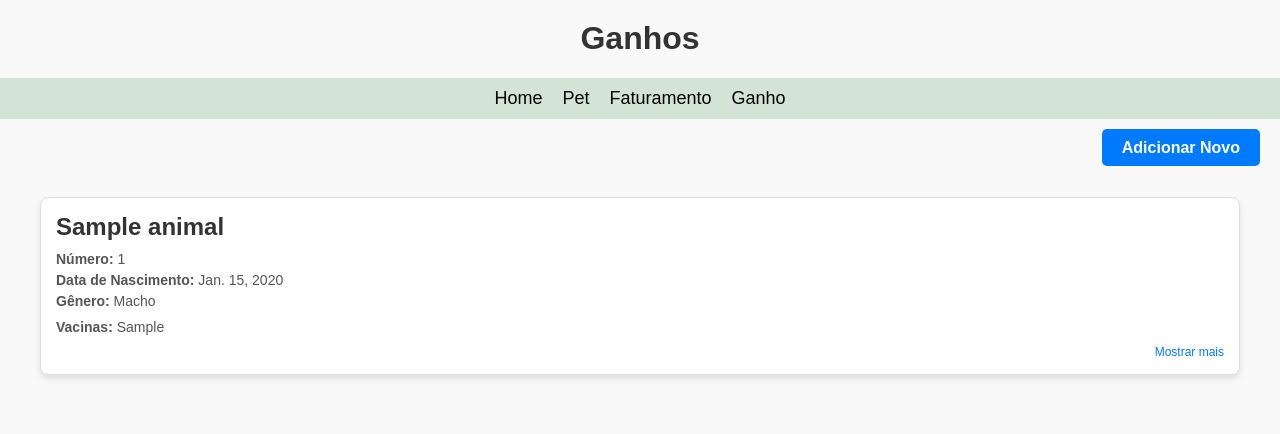
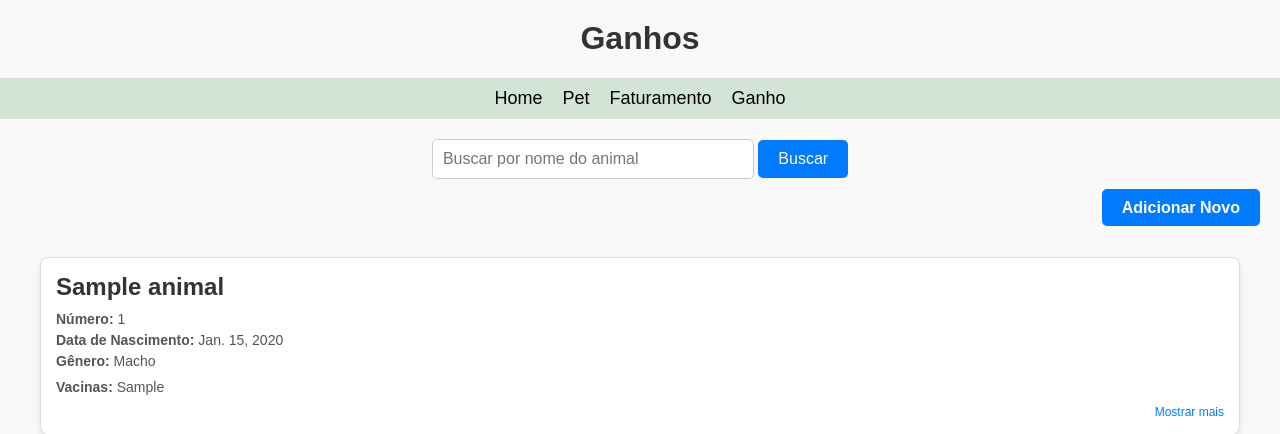
Before and after one commit to BrunofCarvalhoo/GenPets, a Django app: page /ganho/ in a window 1280 px wide. Shown: the top 434 px of the page. Run offline with Django 5.2, Linux system fonts and the light colour scheme; tables that the repository leaves empty hold one stand-in row (values such as "Sample post").

Commit message:
implementação de buscar

```diff
--- a/genpets/ganho/templates/ganho.html
+++ b/genpets/ganho/templates/ganho.html
@@ -6,6 +6,7 @@
     <meta name="viewport" content="width=device-width, initial-scale=1.0">
     <title>Ganhos</title>
     <style>
+        /* Estilos mantidos iguais */
         body {
             font-family: Arial, sans-serif;
             background-color: #f9f9f9;
@@ -61,6 +62,33 @@
             background-color: #0056b3;
         }
 
+        .search-form {
+            text-align: center;
+            margin: 20px 0;
+        }
+
+        .search-form input[type="text"] {
+            padding: 10px;
+            width: 300px;
+            font-size: 16px;
+            border: 1px solid #ccc;
+            border-radius: 5px;
+        }
+
+        .search-form button {
+            padding: 10px 20px;
+            background-color: #007BFF;
+            color: white;
+            border: none;
+            border-radius: 5px;
+            font-size: 16px;
+            cursor: pointer;
+        }
+
+        .search-form button:hover {
+            background-color: #0056b3;
+        }
+
         .grid-container {
             display: grid;
             grid-template-columns: repeat(auto-fit, minmax(250px, 1fr));
@@ -95,13 +123,13 @@
         }
 
         .text-container {
-            max-height: 60px; /* Define uma altura máxima */
-            overflow: hidden; /* Esconde o texto que ultrapassa */
+            max-height: 60px;
+            overflow: hidden;
             position: relative;
         }
 
         .text-container.expanded {
-            max-height: none; /* Remove o limite de altura ao expandir */
+            max-height: none;
         }
 
         .show-more {
@@ -132,6 +160,12 @@
         <li><a href="#">Faturamento</a></li>
         <li><a href="#">Ganho</a></li>
     </ul>
+    <div class="search-form">
+        <form method="GET" action="{% url 'ganho' %}">
+            <input type="text" name="q" placeholder="Buscar por nome do animal" value="{{ request.GET.q }}">
+            <button type="submit">Buscar</button>
+        </form>
+    </div>
     <div class="add-button">
         <a href="{% url 'cadastrar_animal' %}">Adicionar Novo</a>
     </div>
@@ -148,13 +182,13 @@
                 <span class="show-more" onclick="toggleText(this)">Mostrar mais</span>
             </div>
         {% empty %}
-            <p class="empty-message">Nenhum animal cadastrado ainda.</p>
+            <p class="empty-message">Nenhum animal encontrado.</p>
         {% endfor %}
     </div>
     <script>
         function toggleText(button) {
-            const container = button.previousElementSibling; // Seleciona a div anterior ao botão
-            container.classList.toggle('expanded'); // Alterna a classe expanded
+            const container = button.previousElementSibling;
+            container.classList.toggle('expanded');
             button.textContent = container.classList.contains('expanded') ? 'Mostrar menos' : 'Mostrar mais';
         }
     </script>
--- a/genpets/ganho/views.py
+++ b/genpets/ganho/views.py
@@ -2,21 +2,33 @@ from django.shortcuts import render, redirect
 from .models import Animal
 
 def ganho(request):
-    animais = Animal.objects.all()
-    return render(request, 'ganho.html', {'animais': animais})
+    # Captura o termo de busca do parâmetro "q" na URL
+    query = request.GET.get('q', '')
+
+    # Se houver uma busca, filtra os animais pelo nome usando "icontains"
+    if query:
+        animais = Animal.objects.filter(nome__icontains=query)
+    else:
+        # Caso contrário, retorna todos os animais
+        animais = Animal.objects.all()
+
+    # Passa os animais e a query atual para o template
+    return render(request, 'ganho.html', {'animais': animais, 'query': query})
 
 def cadastrar_animal_view(request):
+    # Renderiza a página de cadastro
     return render(request, 'cadastro_ganho.html')
 
 def salvar_animal_view(request):
     if request.method == 'POST':
+        # Coleta os dados enviados pelo formulário
         nome = request.POST['nome']
         numero = request.POST['numero'].replace('(', '').replace(')', '').replace('-', '').replace(' ', '')  # Remove formatação
         data_nascimento = request.POST['data_nascimento']
         genero = request.POST['genero']
         vacinas = request.POST['vacinas']
 
-        # Salvando os dados no banco
+        # Salva os dados no banco de dados
         Animal.objects.create(
             nome=nome,
             numero=int(numero),  # Certifica que o número é inteiro
@@ -24,4 +36,8 @@ def salvar_animal_view(request):
             genero=genero,
             vacinas=vacinas
         )
+        # Redireciona para a página de ganhos
         return redirect('ganho')
+
+    # Caso não seja um POST, redireciona para o formulário de cadastro
+    return redirect('cadastrar_animal')
```
